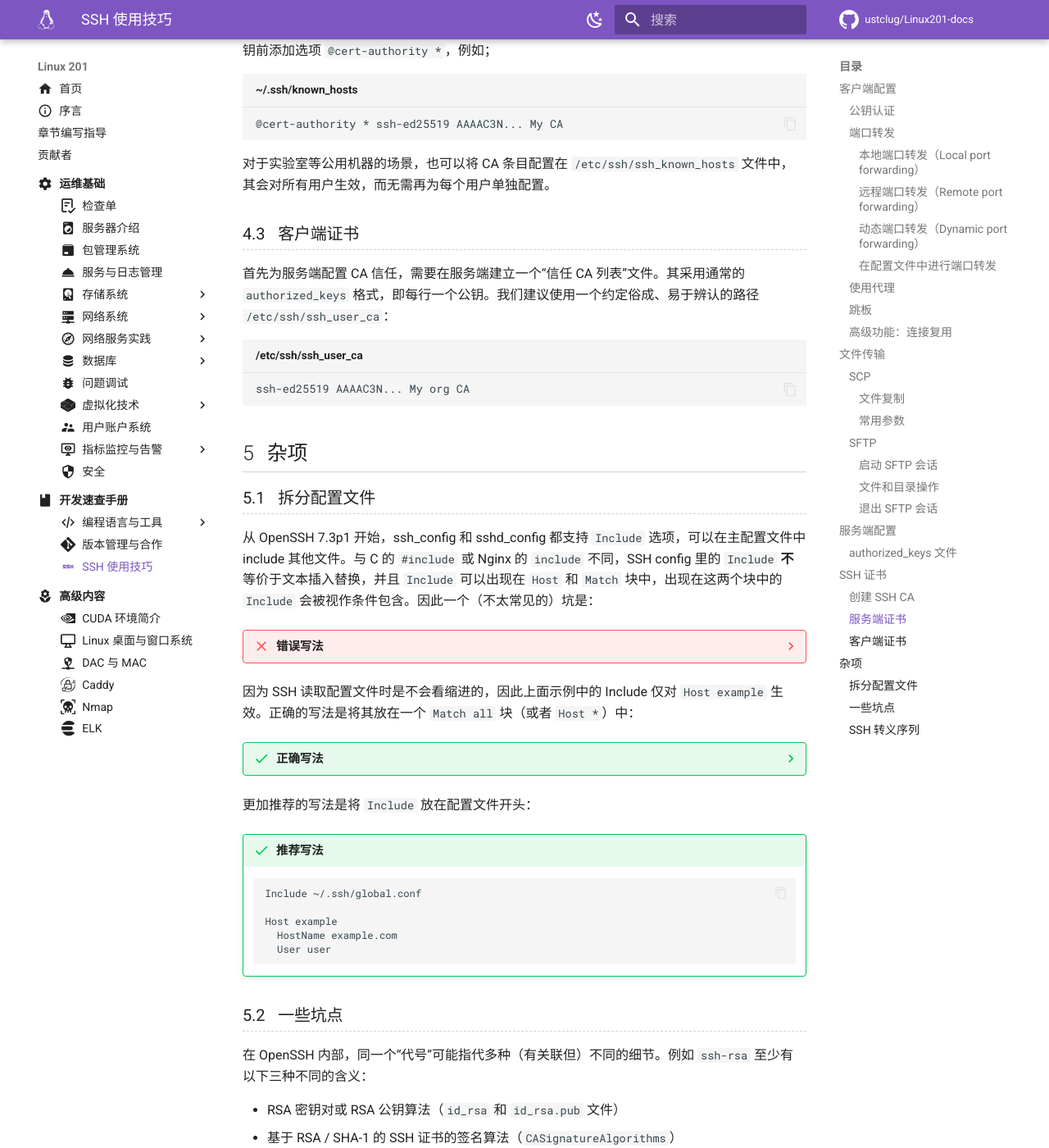
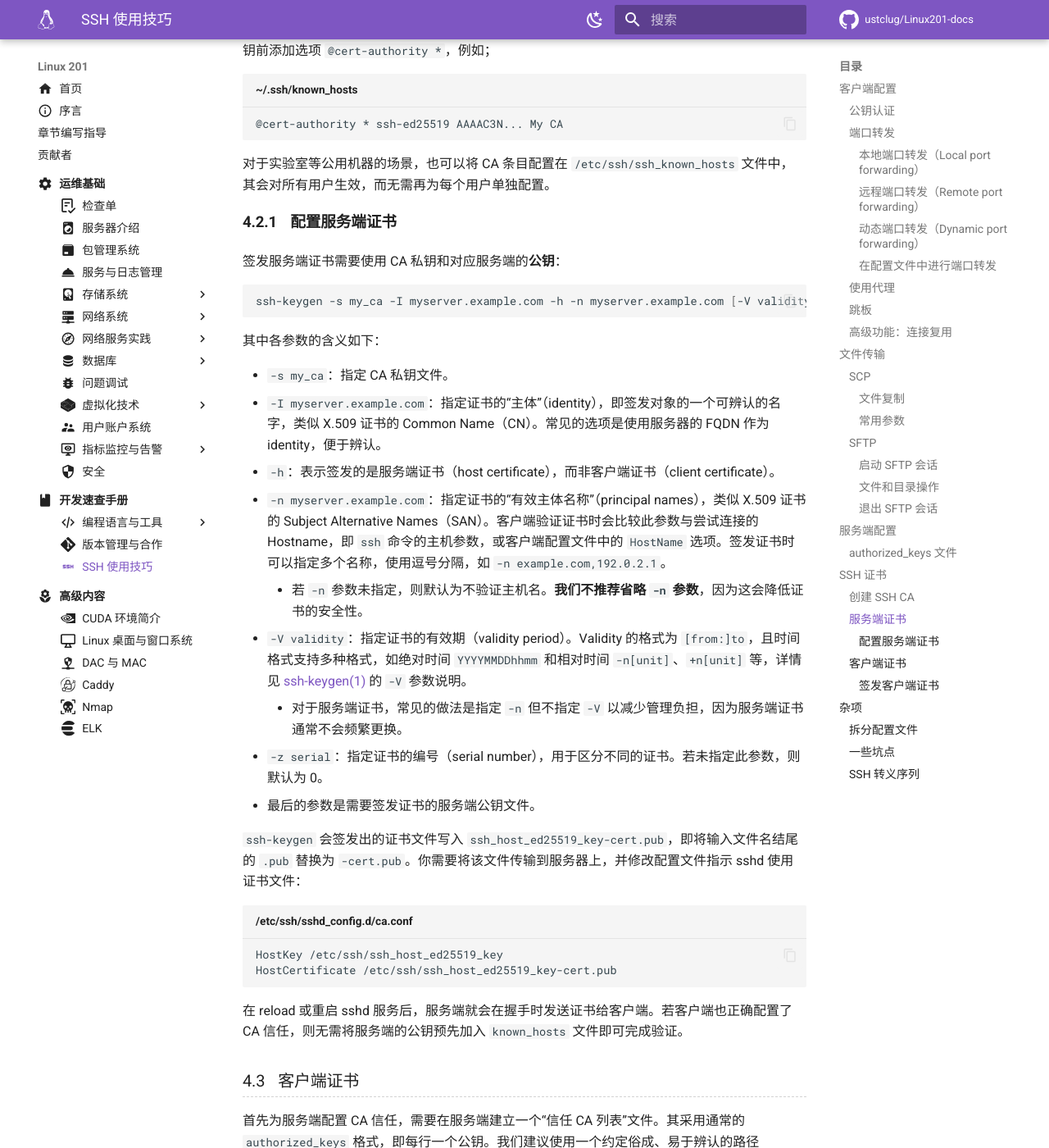
Before and after one commit to ustclug/Linux201-docs, an MkDocs documentation site: the page built from docs/dev/ssh.md, in a window 1280 px wide and 1400 px high, scrolled down 13625 px. Shown: the whole window at 82% size. Built offline with MkDocs 1.6.1 and Material for MkDocs 9.7.7, drawn with Linux system fonts in a browser that asks for light colours; comment, search, counter and statistics services are not loaded; some of the changed text lies outside the part shown.

Commit message:
ssh: Complete certificate section

````diff
--- a/docs/dev/ssh.md
+++ b/docs/dev/ssh.md
@@ -51,7 +51,7 @@
 |       ECDSA       | 256 / 384 / 521 | 256 / 384 / 521 | 由于椭圆曲线参数选择的特殊性，只有这三种长度可选。注意最后一个选项是 521，不是 512 |
 |      Ed25519      |        -        |        -        | Ed25519 是基于 Edwards 曲线的算法，没有“长度”这种参数                              |
 
-另外，较早版本的 SSH 还有 DSA 算法（公钥以 `ssh-dss` 开头），它仅有 1024 位一种长度，安全性比 RSA 还差。因此 OpenSSH 7.0 开始默认不再生成或使用 DSA 密钥，OpenSSH 9.8 开始在编译期禁用 DSA 算法，并将很快从代码库中完全移除 DSA 相关代码。
+另外，较早版本的 SSH 还有 DSA 算法（公钥以 `ssh-dss` 开头），它仅有 1024 位一种长度，安全性比 RSA 还差。因此 OpenSSH 7.0 开始默认不再生成或使用 DSA 密钥，OpenSSH 9.8 开始在编译期禁用 DSA 算法，并将在后续版本中完全删除 DSA 相关代码。
 
 ### 端口转发 {#port-forwarding}
 
@@ -511,6 +511,35 @@
 
 对于实验室等公用机器的场景，也可以将 CA 条目配置在 `/etc/ssh/ssh_known_hosts` 文件中，其会对所有用户生效，而无需再为每个用户单独配置。
 
+#### 配置服务端证书 {#create-server-certificates}
+
+签发服务端证书需要使用 CA 私钥和对应服务端的**公钥**：
+
+```shell
+ssh-keygen -s my_ca -I myserver.example.com -h -n myserver.example.com [-V validity] [-z serial] ssh_host_ed25519_key.pub
+```
+
+其中各参数的含义如下：
+
+- `-s my_ca`：指定 CA 私钥文件。
+- `-I myserver.example.com`：指定证书的“主体”（identity），即签发对象的一个可辨认的名字，类似 X.509 证书的 Common Name（CN）。常见的选项是使用服务器的 FQDN 作为 identity，便于辨认。
+- `-h`：表示签发的是服务端证书（host certificate），而非客户端证书（client certificate）。
+- `-n myserver.example.com`：指定证书的“有效主体名称”（principal names），类似 X.509 证书的 Subject Alternative Names（SAN）。客户端验证证书时会比较此参数与尝试连接的 Hostname，即 `ssh` 命令的主机参数，或客户端配置文件中的 `HostName` 选项。签发证书时可以指定多个名称，使用逗号分隔，如 `-n example.com,192.0.2.1`。
+    - 若 `-n` 参数未指定，则默认为不验证主机名。**我们不推荐省略 `-n` 参数**，因为这会降低证书的安全性。
+- `-V validity`：指定证书的有效期（validity period）。Validity 的格式为 `[from:]to`，且时间格式支持多种格式，如绝对时间 `YYYYMMDDhhmm` 和相对时间 `-n[unit]`、`+n[unit]` 等，详情见 [ssh-keygen(1)][ssh-keygen.1] 的 `-V` 参数说明。
+    - 对于服务端证书，常见的做法是指定 `-n` 但不指定 `-V` 以减少管理负担，因为服务端证书通常不会频繁更换。
+- `-z serial`：指定证书的编号（serial number），用于区分不同的证书。若未指定此参数，则默认为 0。
+- 最后的参数是需要签发证书的服务端公钥文件。
+
+`ssh-keygen` 会签发出的证书文件写入 `ssh_host_ed25519_key-cert.pub`，即将输入文件名结尾的 `.pub` 替换为 `-cert.pub`。你需要将该文件传输到服务器上，并修改配置文件指示 sshd 使用证书文件：
+
+```shell title="/etc/ssh/sshd_config.d/ca.conf"
+HostKey /etc/ssh/ssh_host_ed25519_key
+HostCertificate /etc/ssh/ssh_host_ed25519_key-cert.pub
+```
+
+在 reload 或重启 sshd 服务后，服务端就会在握手时发送证书给客户端。若客户端也正确配置了 CA 信任，则无需将服务端的公钥预先加入 `known_hosts` 文件即可完成验证。
+
 ### 客户端证书 {#client-certificates}
 
 首先为服务端配置 CA 信任，需要在服务端建立一个“信任 CA 列表”文件。其采用通常的 `authorized_keys` 格式，即每行一个公钥。我们建议使用一个约定俗成、易于辨认的路径 `/etc/ssh/ssh_user_ca`：
@@ -518,6 +547,44 @@
 ```text title="/etc/ssh/ssh_user_ca"
 ssh-ed25519 AAAAC3N... My org CA
 ```
+
+然后在 `sshd_config` 中指定该文件：
+
+```shell title="/etc/ssh/sshd_config.d/ca.conf"
+TrustedUserCAKeys /etc/ssh/ssh_user_ca
+```
+
+#### 签发客户端证书 {#sign-client-certificates}
+
+与服务端证书类似，签发客户端证书需要使用 CA 私钥和对应客户端的**公钥**：
+
+```shell
+ssh-keygen -s my_ca -I 'User 1' -n user1 [-V validity] [-z serial] [-O options] ~/.ssh/id_ed25519.pub
+```
+
+签发客户端证书时使用的命令行参数基本相同，仅有少许区别：
+
+- 不能使用 `-h` 参数，因为签发的是客户端证书。
+- `-n` 参数指定的是允许使用此证书登录的用户名（principal name）。
+    - 若 `-n` 参数未指定，则默认为允许以任意用户名登录。若为普通用户签发证书，请务必指定正确的用户名。
+- `-O` 参数可以指定一些额外的公钥选项，对应 [`authorized_keys` 文件中的选项](#authorized-keys)。详情见 [ssh-keygen(1)][ssh-keygen.1] 的 `CERTIFICATES` 一节。
+
+`ssh-keygen` 会签发出的证书文件写入 `~/.ssh/id_ed25519-cert.pub`，即相同的文件名规律。
+
+与服务端证书不同的是，`ssh` 客户端命令会根据此文件名规则自动寻找与私钥匹配的证书文件，因此无需修改客户端配置文件即可使用证书进行身份验证。若要指定使用其他证书文件，可以在配置文件中使用 `CertificateFile` 选项。例如：
+
+```shell title="~/.ssh/config"
+Host example
+  CertificateFile ~/.ssh/example-cert.pub
+```
+
+在服务器的登录日志（`/var/log/auth.log` 或 `journalctl -u ssh`）中，使用证书登录时会记录类似如下的信息：
+
+```text
+Accepted publickey for user1 from 192.0.2.1 port 1145 ssh2: ED25519-CERT SHA256:... ID User 1 (serial 1) CA RSA SHA256:...
+```
+
+其中 `ID` 后面的部分即为证书的“主体”（identity，签发时的 `-I` 参数值），`(serial 1)` 是证书的编号，`CA RSA SHA256:...` 是签发此证书的 CA 公钥的指纹。
 
 ## 杂项 {#misc}
 
````
Also changed, not shown: docs/ops/network-service/nginx.md (+2 -2 lines), includes/man.md (+1 -0 lines).
